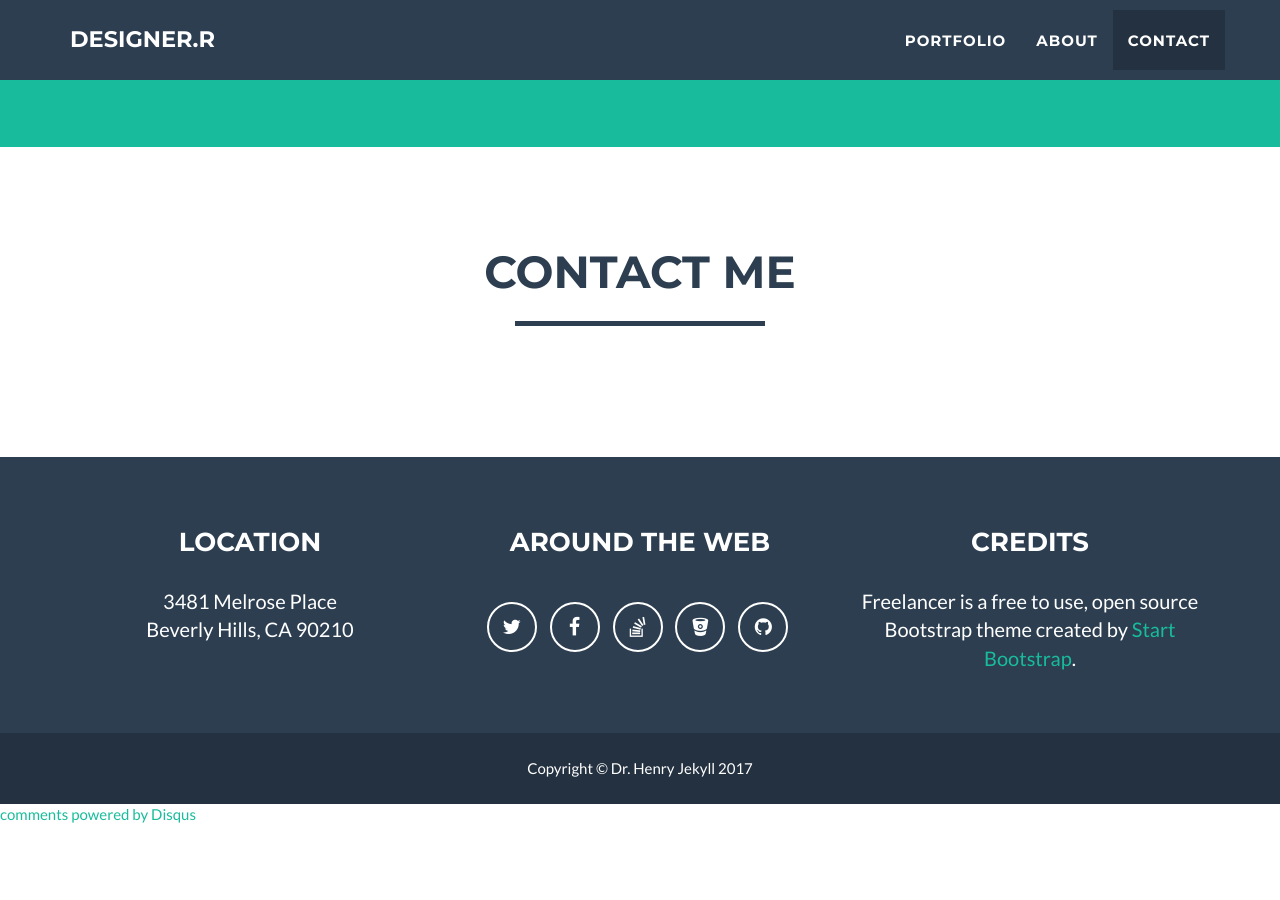
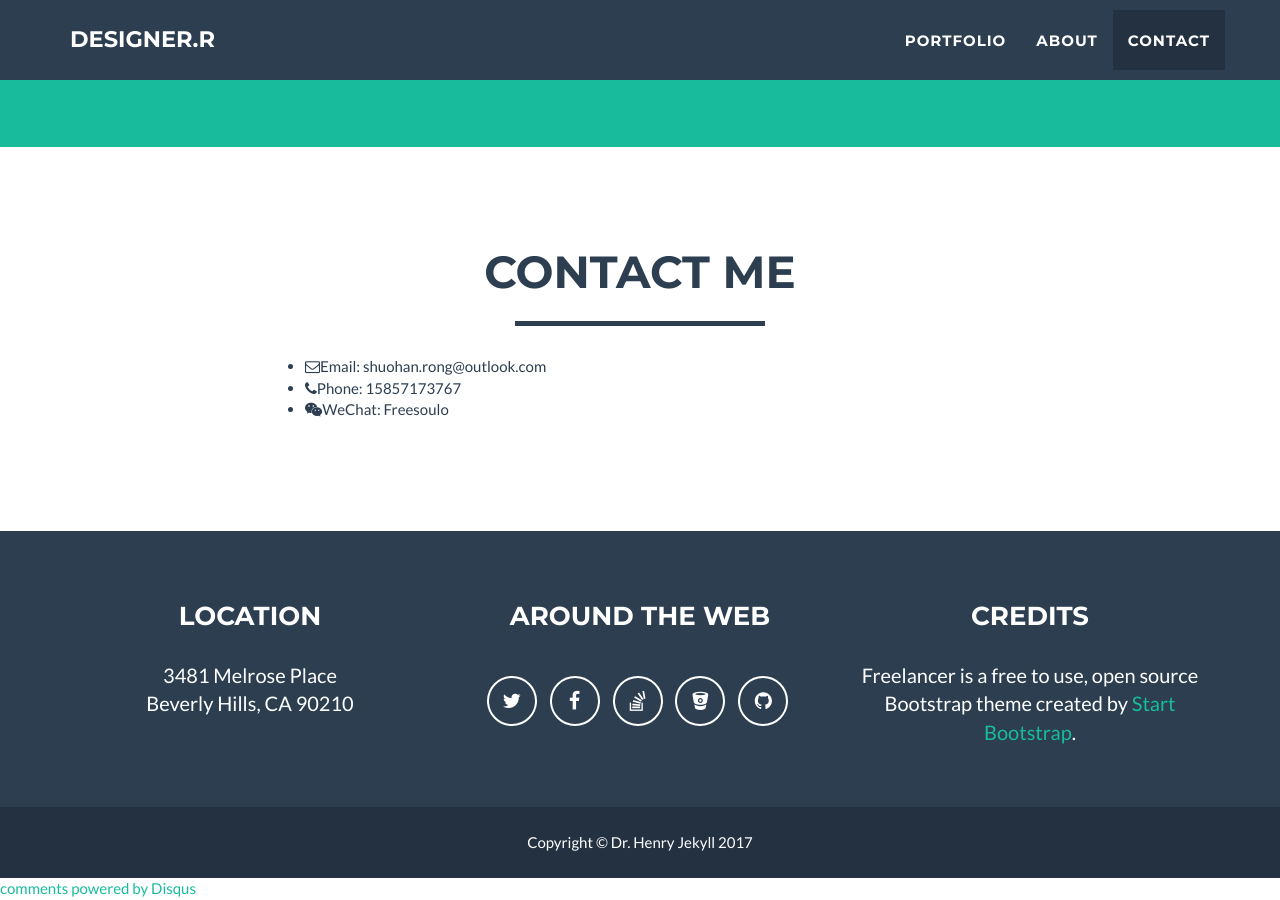
Before and after one commit to shuohanr/shuohanr.github.io, a Jekyll site: the page built from index.html, in a window 1280 px wide and 900 px high, scrolled down 2091 px. Built offline with Jekyll 4.4.1, drawn with Linux system fonts in a browser that asks for light colours; comment, search, counter and statistics services are not loaded; before the commit the page ends 2917 px from its top, so only the background shows below that.

Commit message:
添加具体的联系方式

```diff
--- a/_includes/contact_disqus.html
+++ b/_includes/contact_disqus.html
@@ -9,7 +9,20 @@
         </div>
         <div class="row">
             <div class="col-lg-8 col-lg-offset-2">
-                 <div id="disqus_thread"></div><!-- /#disqus_thread -->
+                <div id="disqus_thread">
+                    <ul>
+                        <li>
+                            <i class="fa fa-envelope-o"></i>Email: shuohan.rong@outlook.com
+                        </li>
+                        <li>
+                            <i class="fa fa-phone"></i>Phone: 15857173767
+                        </li>
+                        <li>
+                            <i class="fa fa-wechat"></i>WeChat: Freesoulo
+                        </li>
+                    </ul>
+                </div>
+                <!-- /#disqus_thread -->
             </div>
         </div>
     </div>
```
Lines whose indentation alone changed are shown as unchanged.
